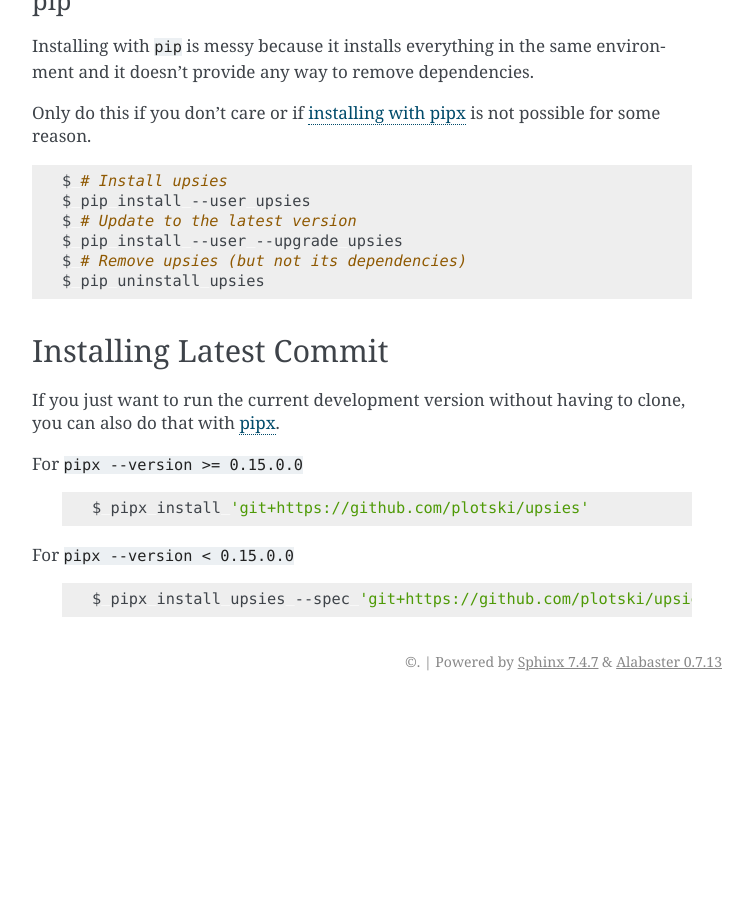
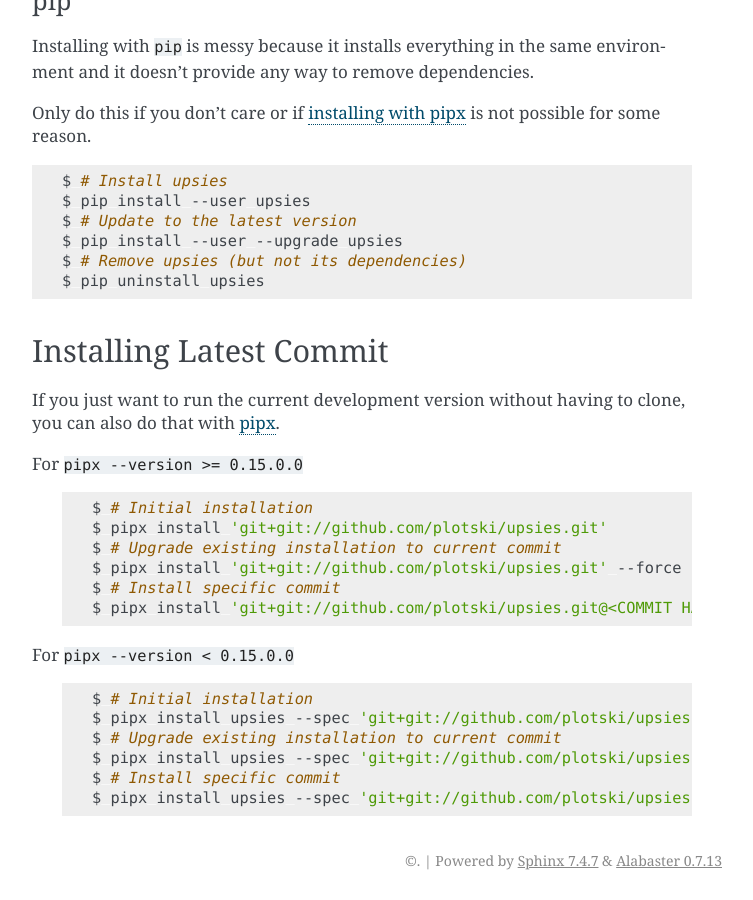
Before and after one commit to plotski/upsies, a Sphinx documentation site: the page built from docs/installation.rst, in a window 1280 px wide and 900 px high, scrolled down 1263 px. Shown: the whole window, without its empty margins (388-1141 px from the left). Built offline with Sphinx 7.4.7, drawn with Linux system fonts in a browser that asks for light colours; before the commit the page ends 1964 px from its top, so only the background shows below that.

Commit message:
Document installation of specific commits

```diff
--- a/docs/installation.rst
+++ b/docs/installation.rst
@@ -95,9 +95,19 @@
 For ``pipx --version >= 0.15.0.0``
     .. code:: sh
 
-       $ pipx install 'git+https://github.com/plotski/upsies'
+       $ # Initial installation
+       $ pipx install 'git+git://github.com/plotski/upsies.git'
+       $ # Upgrade existing installation to current commit
+       $ pipx install 'git+git://github.com/plotski/upsies.git' --force
+       $ # Install specific commit
+       $ pipx install 'git+git://github.com/plotski/upsies.git@<COMMIT HASH>' --force
 
 For ``pipx --version < 0.15.0.0``
     .. code:: sh
 
-       $ pipx install upsies --spec 'git+https://github.com/plotski/upsies.git#egg=upsies'
+       $ # Initial installation
+       $ pipx install upsies --spec 'git+git://github.com/plotski/upsies.git#egg=upsies'
+       $ # Upgrade existing installation to current commit
+       $ pipx install upsies --spec 'git+git://github.com/plotski/upsies.git#egg=upsies' --force
+       $ # Install specific commit
+       $ pipx install upsies --spec 'git+git://github.com/plotski/upsies.git@<COMMIT HASH>#egg=upsies' --force
```
